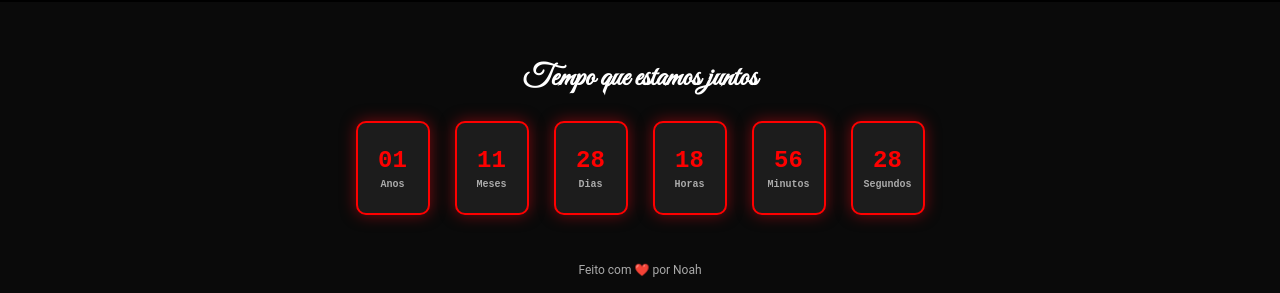
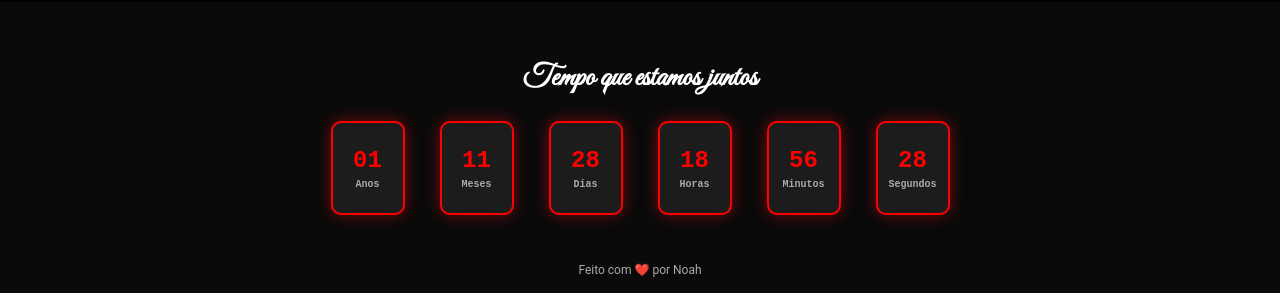
Before and after one commit to noahdresch/projetonay, a plain HTML site: page index.html in a window 1280 px wide. Shown: the part 3040-3333 px from the top of the page. Drawn offline with nearby package versions, Linux system fonts and the light colour scheme.

```diff
--- a/style.css
+++ b/style.css
@@ -157,7 +157,7 @@ footer {
 .flip-clock {
     display: flex;
     justify-content: center;
-    gap: 25px;
+    gap: 35px;
     flex-wrap: wrap;
 }
 
```
